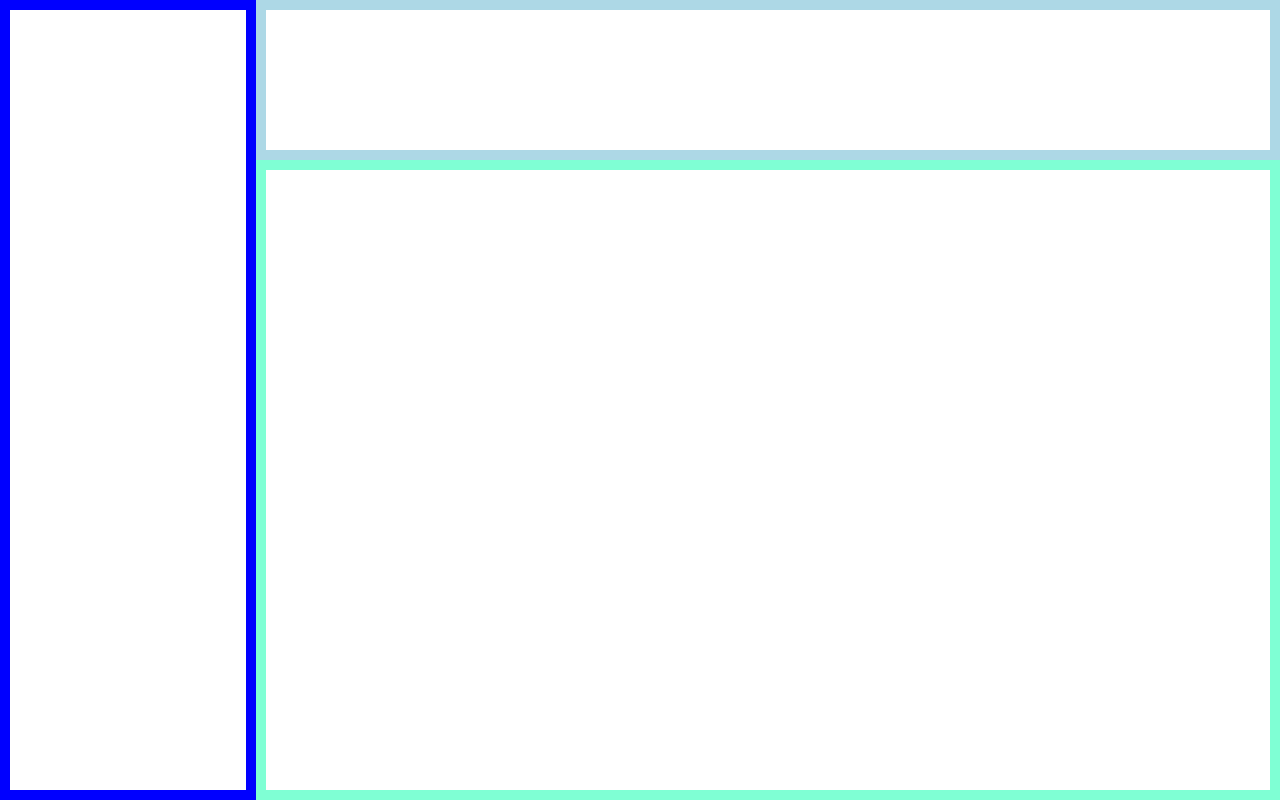
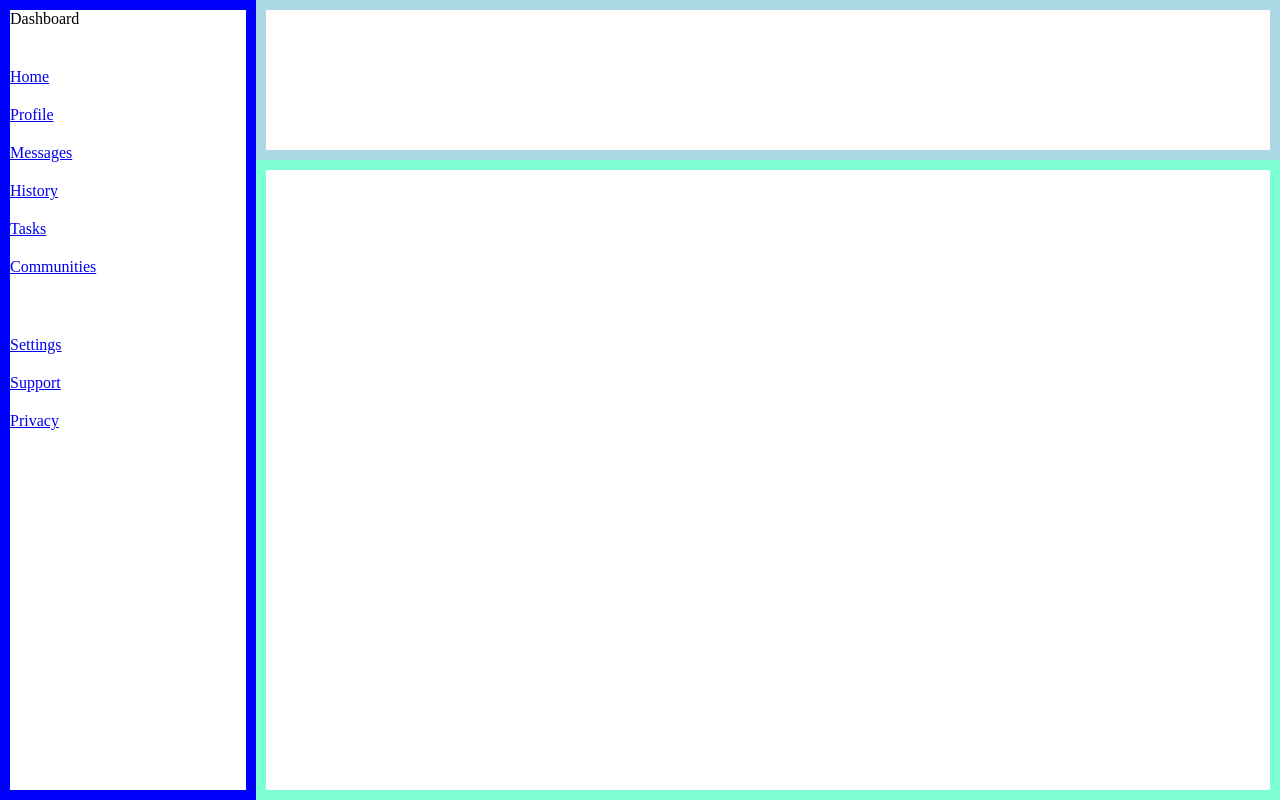
Before and after one commit to reneexie01/odin-admin-dashboard, a plain HTML site: page index.html in a window 1280 px wide. Drawn offline with Linux system fonts and the light colour scheme.

Commit message:
Added basic elements in sidebar

```diff
--- a/index.html
+++ b/index.html
@@ -8,7 +8,22 @@
 </head>
 <body>
     <div class="container">
-        <div class="sidebar"></div>
+        <div class="sidebar">
+            <div class="dashboard">Dashboard</div>
+            <div class="navigation">
+                <div class="spacer"></div>
+                <div><img src="#" alt=""><a href="#">Home</a></div>
+                <div><img src="#" alt=""><a href="#">Profile</a></div>
+                <div><img src="#" alt=""><a href="#">Messages</a></div>
+                <div><img src="#" alt=""><a href="#">History</a></div>
+                <div><img src="#" alt=""><a href="#">Tasks</a></div>
+                <div><img src="#" alt=""><a href="#">Communities</a></div>
+                <div class="spacer"></div>
+                <div><img src="#" alt=""><a href="#">Settings</a></div>
+                <div><img src="#" alt=""><a href="#">Support</a></div>
+                <div><img src="#" alt=""><a href="#">Privacy</a></div>
+            </div>
+        </div>
         <div class="header"></div>
         <div class="main-content"></div>
     </div>
--- a/styles.css
+++ b/styles.css
@@ -15,6 +15,15 @@
     grid-row: 1 / 3;
 }
 
+.navigation {
+    display: grid;
+    gap: 20px;
+}
+
+.navigation .spacer {
+    height: 20px;
+}
+
 .header {
     width: 80vw;
     height: 20vh;
```
